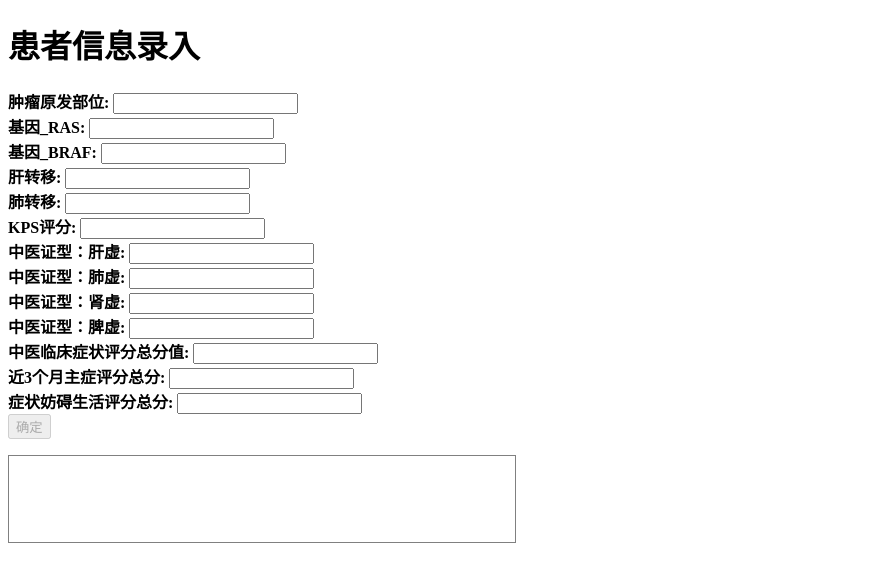
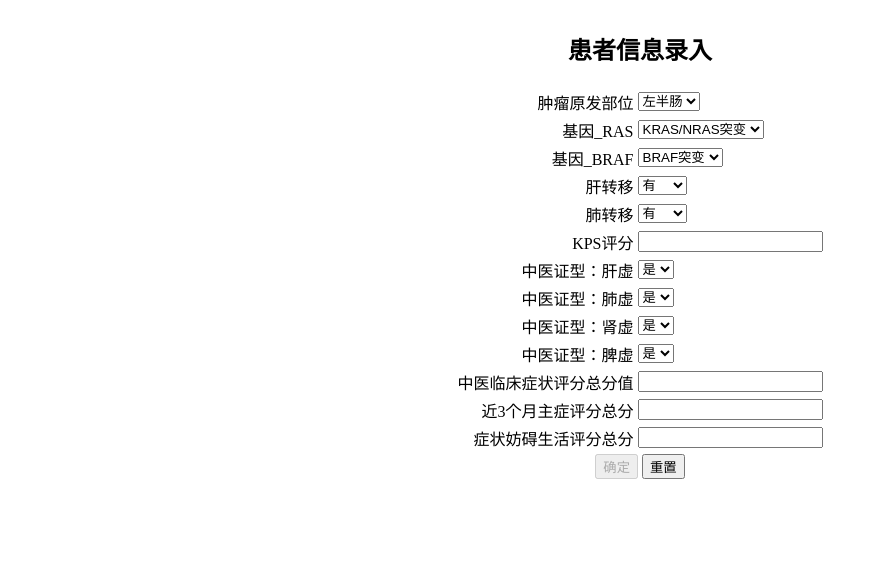
Before and after one commit to dy-r/cmccm, a plain HTML site: page inst/www/input.html in a window 1280 px wide. Both pictures are taken after a click on the button "确定". Shown: the whole page, without its empty margins (0-878 px from the left). Drawn offline with nearby package versions, Linux system fonts and the light colour scheme.

Commit message:
cmccm result

```diff
--- a/inst/www/input.html
+++ b/inst/www/input.html
@@ -1,26 +1,49 @@
-<!DOCTYPE html>
-<html>
+<!DOCTYPE html PUBLIC "-//W3C//DTD XHTML 1.0 Transitional//EN" "http://www.w3.org/TR/xhtml1/DTD/xhtml1-transitional.dtd">
+<html xmlns="http://www.w3.org/1999/xhtml">
+
 <head>
+  <meta http-equiv="Content-Type" content="text/html; charset=UTF-8" />
   <title>患者信息录入</title>
 
   <!-- Include order: first jquery, then opencpu.js, and then your code -->
-    <script src="opencpu/jquery-1.10.2.min.js"></script>
-    <script src="opencpu/opencpu-0.4.js"></script>
+  <script src="jquery-1.10.2.min.js"></script>
+  <script src="opencpu-0.4.js"></script>
   <script>
     //init this script when the page has loaded
     $(document).ready(function(){
+      $("#resetbutton").on("click", function(){
+        $("#submitbutton").removeAttr("disabled");
+        $("#output").css('display','none');
+        $("#output").text('');
+      });
       $("#submitbutton").on("click", function(){
         //disable the button to prevent multiple clicks
         $("#submitbutton").attr("disabled", "disabled");
+        $("#output").css('display','none');
 
         //read the value for 'myname'
-        var myname = $("#namefield").val();
-
+        //var myname = $("#f1").val();
+        var input1 = { input : [{
+          "f1" : $("#f1").val(),
+          "f2" : $("#f2").val(),
+          "f3" : $("#f3").val(),
+          "f4" : $("#f4").val(),
+          "f5" : $("#f5").val(),
+          "f6" : $("#f6").val(),
+          "f7" : $("#f7").val(),
+          "f8" : $("#f8").val(),
+          "f9" : $("#f9").val(),
+          "f10" : $("#f10").val(),
+          "f11" : $("#f11").val(),
+          "f12" : $("#f12").val(),
+          "f13" : $("#f13").val()
+        }] }
+        //alert(input1)
         //perform the request
-        var req = ocpu.rpc("hello", {
-          myname : myname
-        }, function(output){
-          $("#output").text(output.message);
+        var req = ocpu.rpc("cmccmpredfunc", input1 , function(output){
+          alert(output)
+          $("#output").css('display','inline');
+          $("#output").text(output);
         });
 
         //if R returns an error, alert the error message
@@ -48,27 +71,71 @@
 </head>
 
 <body>
-    <h1>患者信息录入</h1>
+<div align="center">
+  <table>
+    <tr><td align="center" colspan="2"><h2>患者信息录入</h2></td></tr>
+    <tr>
+      <td align="right">肿瘤原发部位</td>
+      <td align="left"><select id="f1"><option value="1">左半肠</option><option value="0">左半肠</option></select></td>
+    </tr>
+    <tr>
+      <td align="right">基因_RAS</td>
+      <td align="left"><select id="f2"><option value="1">KRAS/NRAS突变</option><option value="0">无</option></select></td>
+    </tr>
+    <tr>
+      <td align="right">基因_BRAF</td>
+      <td align="left"><select id="f3"><option value="1">BRAF突变</option><option value="0">无</option></select></td>
+    </tr>
+    <tr>
+      <td align="right">肝转移</td>
+      <td align="left"><select id="f4"><option value="1">有</option><option value="0">没有</option></select></td>
+    </tr>
+    <tr>
+      <td align="right">肺转移</td>
+      <td align="left"><select id="f5"><option value="1">有</option><option value="0">没有</option></select></td>
+    </tr>
+    <tr>
+      <td align="right">KPS评分</td>
+      <td align="left"><input id="f6" type="text" value=""></td>
+    </tr>
+    <tr>
+      <td align="right">中医证型：肝虚</td>
+      <td align="left"><select id="f7"><option value="1">是</option><option value="0">否</option></select></td>
+    </tr>
+    <tr>
+      <td align="right">中医证型：肺虚</td>
+      <td align="left"><select id="f8"><option value="1">是</option><option value="0">否</option></select></td>
+    </tr>
+    <tr>
+      <td align="right">中医证型：肾虚</td>
+      <td align="left"><select id="f9"><option value="1">是</option><option value="0">否</option></select></td>
+    </tr>
+    <tr>
+      <td align="right">中医证型：脾虚</td>
+      <td align="left"><select id="f10"><option value="1">是</option><option value="0">否</option></select></td>
+    </tr>
+    <tr>
+      <td align="right">中医临床症状评分总分值</td>
+      <td align="left"><input id="f11" type="text" value=""></td>
+    </tr>
+    <tr>
+      <td align="right">近3个月主症评分总分</td>
+      <td align="left"><input id="f12" type="text" value=""></td>
+    </tr>
+    <tr>
+      <td align="right">症状妨碍生活评分总分</td>
+      <td align="left"><input id="f13" type="text" value=""></td>
+    </tr>
+    <tr><td align="center" colspan="2">
+      <button id="submitbutton" type="button">确定</button>
+      <button id="resetbutton" type="button">重置</button>
+    </td></tr>
+    <tr><td align="center" colspan="2"><div style="display:none" id="output" align="center"></div></td></tr>
+  </table>
 
-    <b>肿瘤原发部位: </b> <input type="text" id="namefield"></br>
-    <b>基因_RAS: </b> <input type="text" id="namefield"></br>
-    <b>基因_BRAF: </b> <input type="text" id="namefield"></br>
-    <b>肝转移: </b> <input type="text" id="namefield"></br>
-    <b>肺转移: </b> <input type="text" id="namefield"></br>
-    <b>KPS评分: </b> <input type="text" id="namefield"></br>
-    <b>中医证型：肝虚: </b> <input type="text" id="namefield"></br>
-    <b>中医证型：肺虚: </b> <input type="text" id="namefield"></br>
-    <b>中医证型：肾虚: </b> <input type="text" id="namefield"></br>
-    <b>中医证型：脾虚: </b> <input type="text" id="namefield"></br>
-    <b>中医临床症状评分总分值: </b> <input type="text" id="namefield"></br>
-    <b>近3个月主症评分总分: </b> <input type="text" id="namefield"></br>
-    <b>症状妨碍生活评分总分: </b> <input type="text" id="namefield"></br>
+</div>
 
-    <button id="submitbutton" type="button">确定</button>
 
-    <p id="output"></p>
-
-    <br />
 
 </body>
 </html>
```
Also changed, not shown: inst/www/index.html (+23 -18 lines), 5 other files. Lines whose indentation alone changed are shown as unchanged.
